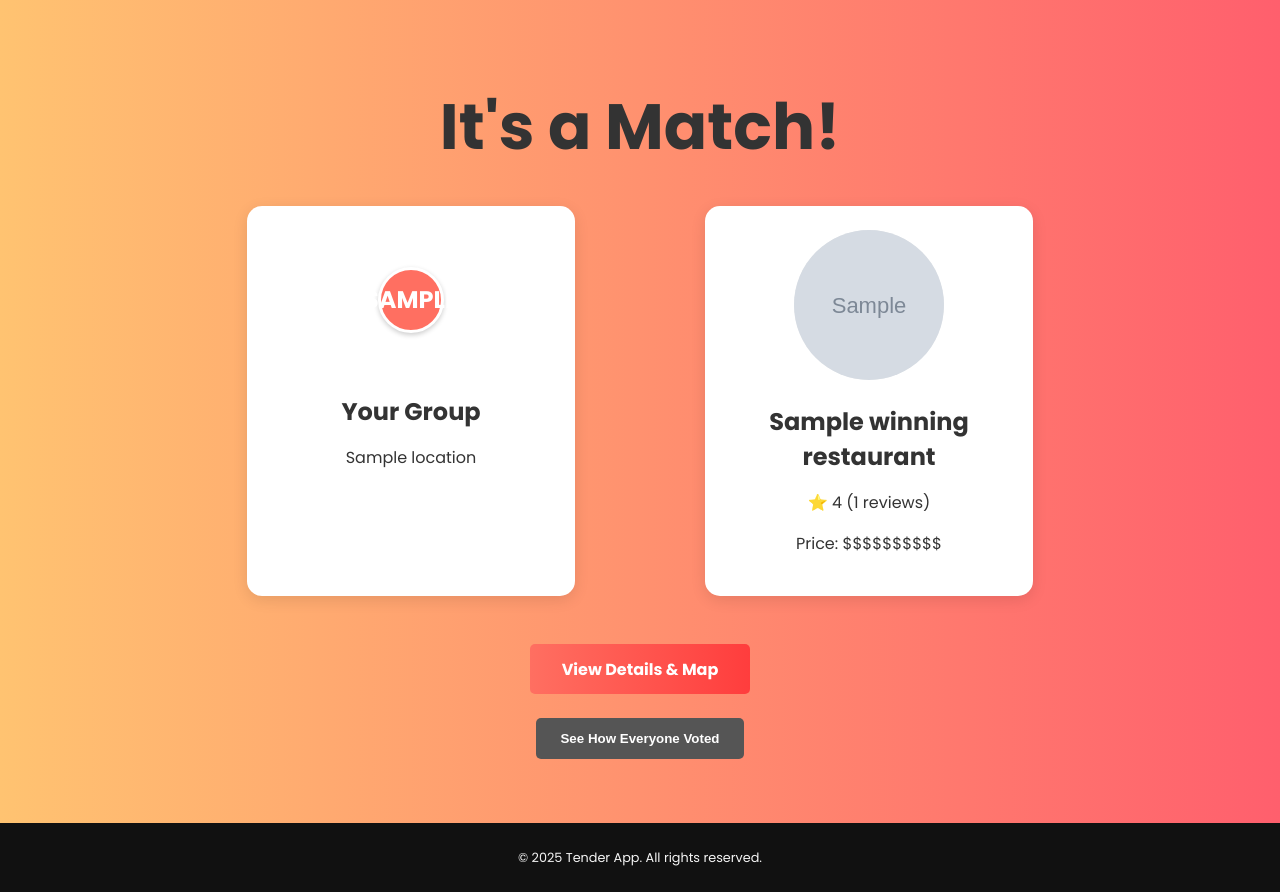
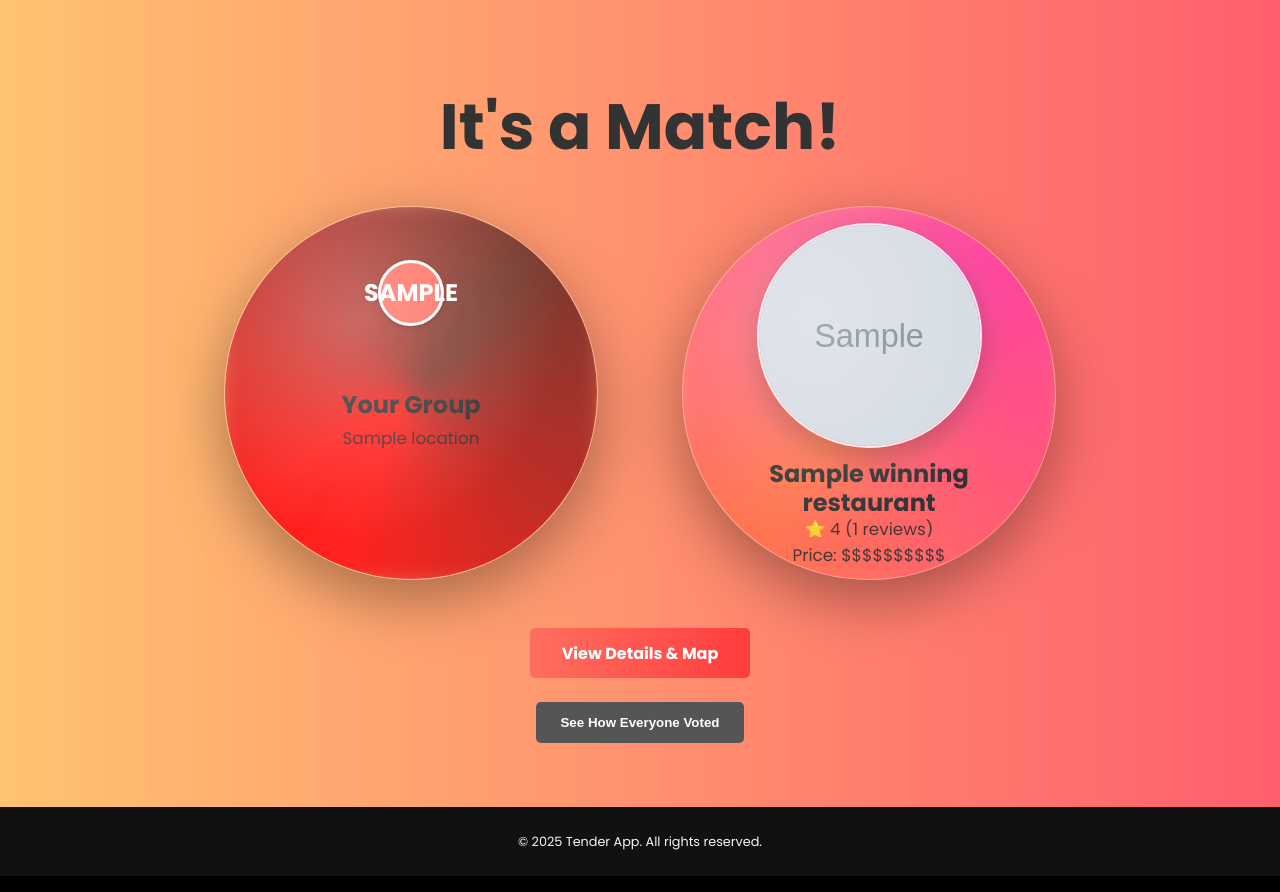
Before and after one commit to Saavesh/Tender, a Flask app: template application/templates/results.html in a window 1280 px wide. Shown: the part 326-1218 px from the top of the page. Run offline with Flask 3, Linux system fonts and the light colour scheme; the template is opened without the code that fills it: most values are stand-ins (such as "Sample title", 1, 10 or a date in 2020); grey boxes marked "Sample" are stand-in pictures; parts of the project's set-up code (start-up, migrations or seed data) failed here and were passed over.

Commit message:
change class and div names to match css changes

```diff
--- a/application/templates/results.html
+++ b/application/templates/results.html
@@ -14,7 +14,8 @@
         <h1 class="match-header">It's a Match!</h1>
 
 <div class="match-cards-container">
-            <div class="profile-card group-card">
+  <!-- GROUP CARD -->
+  <div class="group-card match-card">
     <div class="avatar-stack">
       {% for guest in room.guests %}
       <div class="stacked-avatar" title="{{ guest.Username }}">
@@ -22,25 +23,28 @@
       </div>
       {% endfor %}
     </div>
-                <h3>Your Group</h3>
-                <p>{{ room.Location }}</p>
+    <h3 class="match-card__title">Your Group</h3>
+    <p class="match-card__meta">{{ room.Location }}</p>
   </div>
 
+  <!-- RESTAURANT CARD -->
   {% if winning_restaurant %}
-            <div class="profile-card restaurant-card">
-                <div class="card-content">
-                    <div class="profile-image-container">
-                        <img src="{{ winning_restaurant.image_url }}" alt="Image of {{ winning_restaurant.name }}">
-                    </div>
-                    <h3>{{ winning_restaurant.name }}</h3>
-                    <p>⭐ {{ winning_restaurant.rating }} ({{ winning_restaurant.review_count }} reviews)</p>
-                    <p>Price: {{ '$' * winning_restaurant.price_level if winning_restaurant.price_level else 'N/A' }}</p>
-                </div>
+  <div class="restaurant-card match-card">
+    <img
+      class="match-card__photo"
+      src="{{ winning_restaurant.image_url }}"
+      alt="Image of {{ winning_restaurant.name }}"
+    >
+    <h3 class="match-card__title">{{ winning_restaurant.name }}</h3>
+    <p class="match-card__meta">⭐ {{ winning_restaurant.rating }} ({{ winning_restaurant.review_count }} reviews)</p>
+    <p class="match-card__meta">
+      Price: {{ '$' * winning_restaurant.price_level if winning_restaurant.price_level else 'N/A' }}
+    </p>
   </div>
   {% else %}
-            <div class="profile-card restaurant-card">
-                <h3>No Clear Winner</h3>
-                <p>Looks like it was a tough choice!</p>
+  <div class="restaurant-card match-card">
+    <h3 class="match-card__title">No Clear Winner</h3>
+    <p class="match-card__meta">Looks like it was a tough choice!</p>
   </div>
   {% endif %}
 </div>
```
Lines whose indentation alone changed are shown as unchanged.
